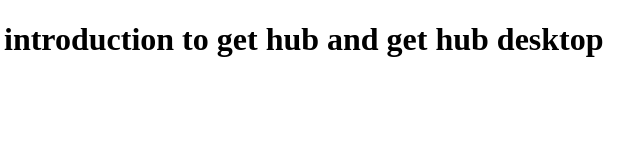
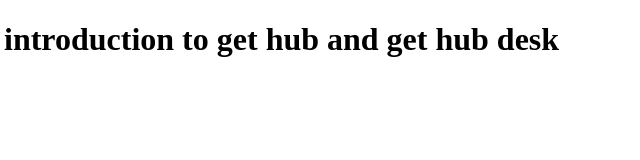
Before and after one commit to MINTAbizu/abebe, a plain HTML site: page index.html in a window 1280 px wide. Shown: the full height of the page, 4-644 px from the left. Drawn offline with Linux system fonts and the light colour scheme.

Commit message:
changed the index

```diff
--- a/index.html
+++ b/index.html
@@ -8,7 +8,7 @@
     </title>
 </head>
 <body>
-    <h1>introduction to get hub and get hub desktop</h1>
+    <h1>introduction to get hub and get hub desk</h1>
 
 </body>
 </html>
```
